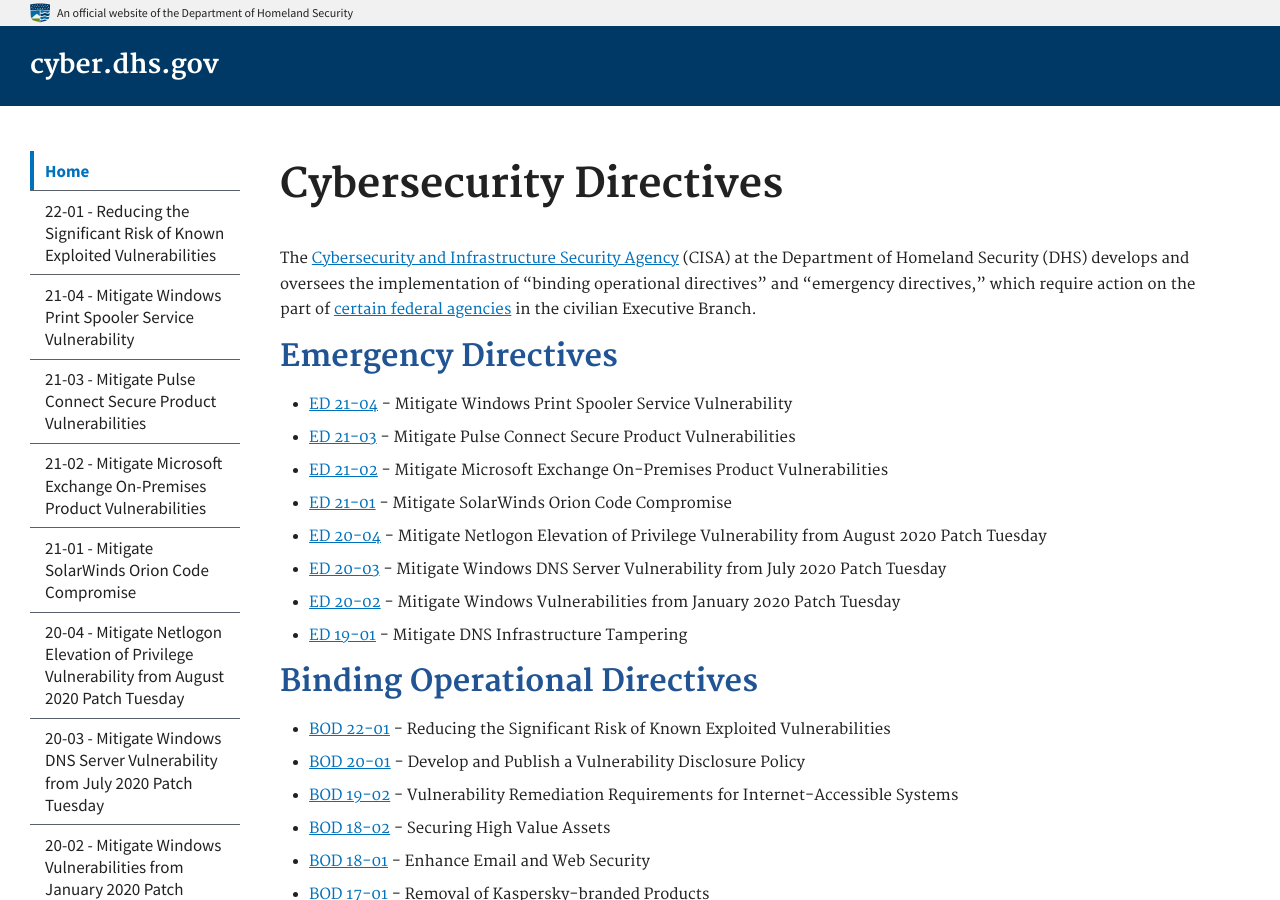
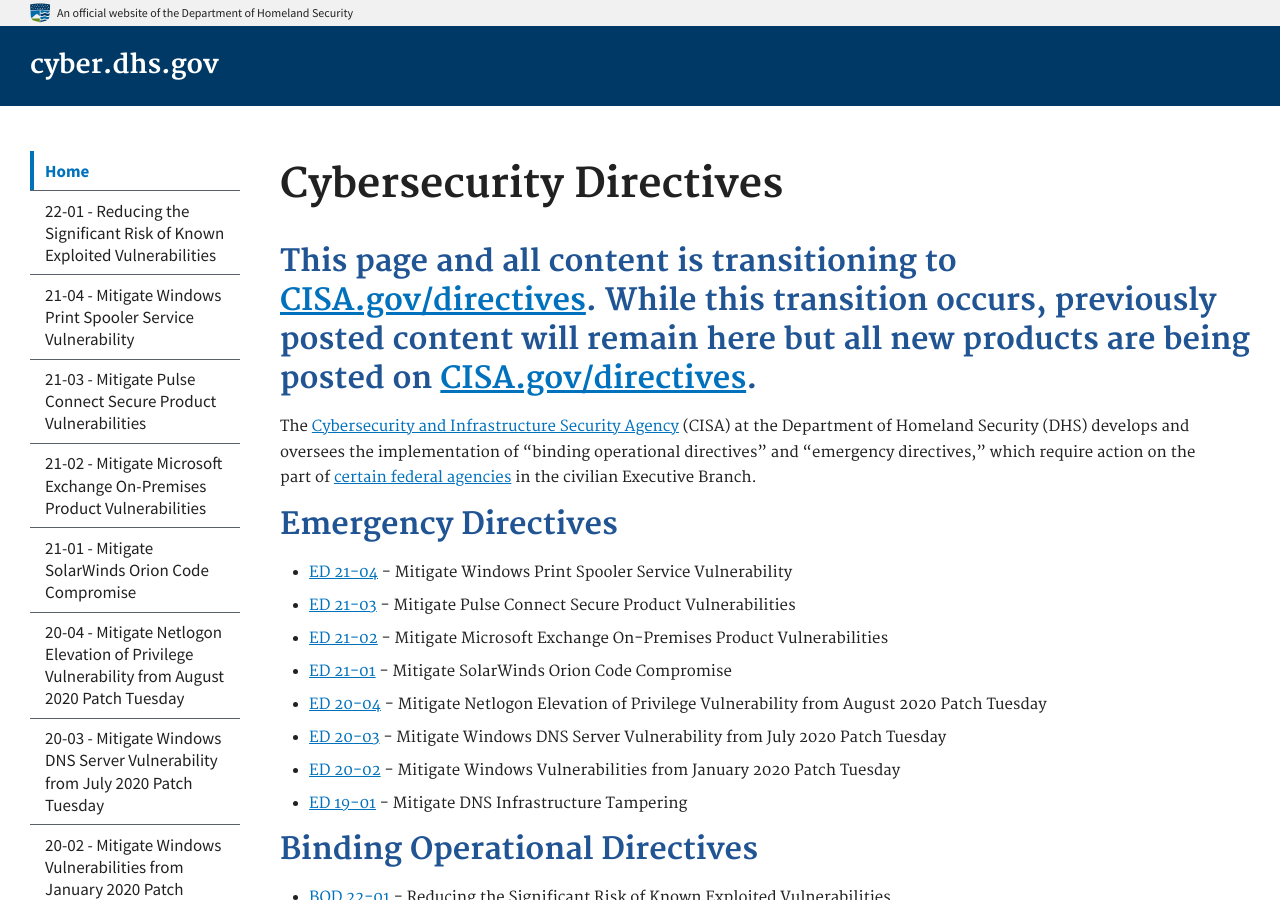
Before and after one commit to cisagov/cyber.dhs.gov, a Jekyll site: the page built from pages/index.md, in a window 1280 px wide and 900 px high. Built offline with Jekyll 4.4.1, drawn with Linux system fonts in a browser that asks for light colours.

Commit message:
Transition Language to cisa.gov/directives

```diff
--- a/pages/index.md
+++ b/pages/index.md
@@ -6,6 +6,11 @@ redirect_from:
   - /
   - /bod/
 ---
+
+
+## This page and all content is transitioning to [CISA.gov/directives](https://www.cisa.gov/directives). While this transition occurs, previously posted content will remain here but all new products are being posted on [CISA.gov/directives](https://www.cisa.gov/directives).
+
+
 
 The [Cybersecurity and Infrastructure Security Agency](https://cisa.gov) (CISA) at the Department of Homeland Security (DHS) develops and oversees the implementation of "binding operational directives" and "emergency directives," which require action on the part of [certain federal agencies]({{ site.baseurl }}/agencies) in the civilian Executive Branch.
 
```
